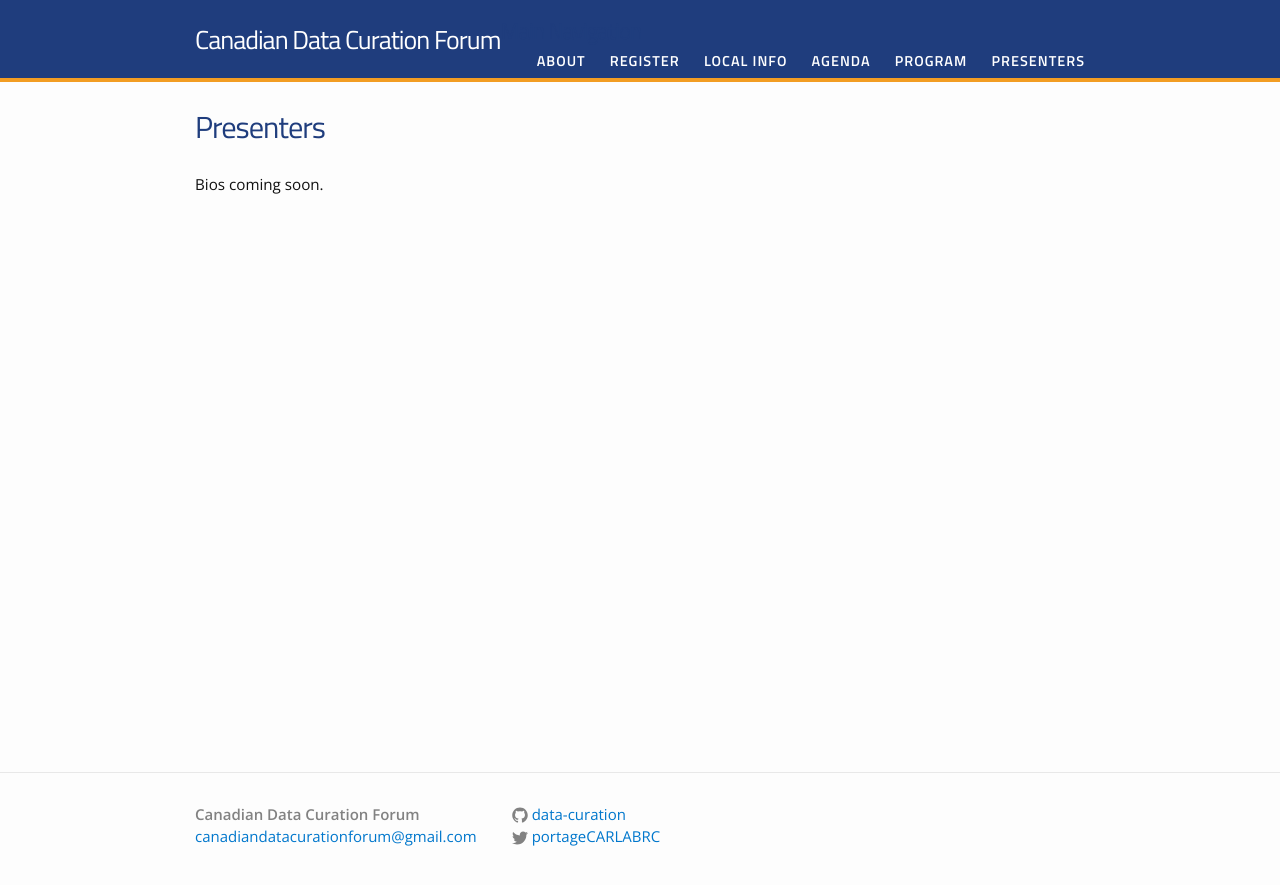
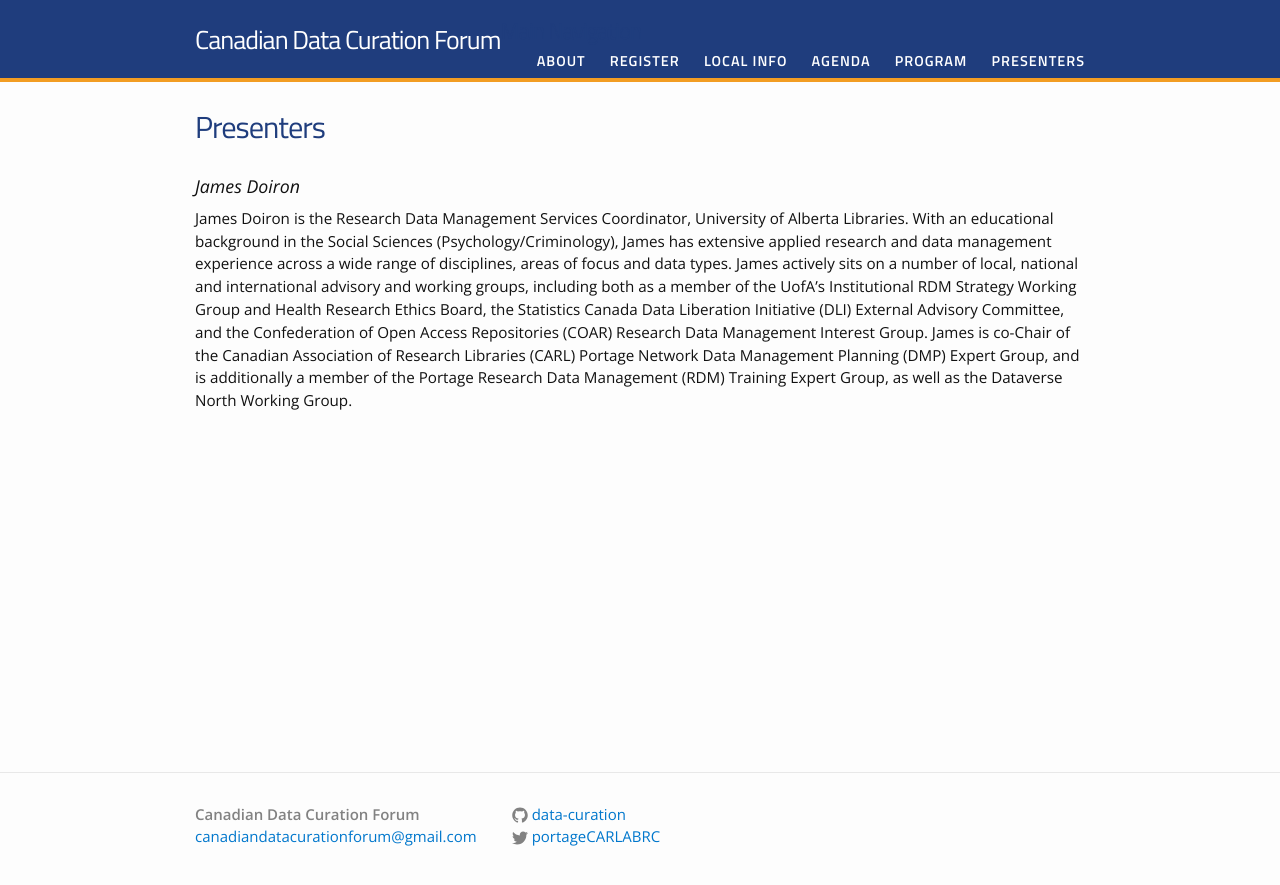
Before and after one commit to data-curation/data-curation.github.io, a Jekyll site: the page built from presenters.md, in a window 1280 px wide. Shown: the top 885 px of the page. Built offline with Jekyll 4.4.1, drawn with Linux system fonts in a browser that asks for light colours.

Commit message:
Update presenters.md

```diff
--- a/presenters.md
+++ b/presenters.md
@@ -4,4 +4,5 @@ title: Presenters
 permalink: /presenters/
 ---
 
-Bios coming soon.
+### James Doiron
+James Doiron is the Research Data Management Services Coordinator, University of Alberta Libraries. With an educational background in the Social Sciences (Psychology/Criminology), James has extensive applied research and data management experience across a wide range of disciplines, areas of focus and data types. James actively sits on a number of local, national and international advisory and working groups, including both as a member of the UofA’s Institutional RDM Strategy Working Group and Health Research Ethics Board, the Statistics Canada Data Liberation Initiative (DLI) External Advisory Committee, and the Confederation of Open Access Repositories (COAR) Research Data Management Interest Group. James is co-Chair of the Canadian Association of Research Libraries (CARL) Portage Network Data Management Planning (DMP) Expert Group, and is additionally a member of the Portage Research Data Management (RDM) Training Expert Group, as well as the Dataverse North Working Group.
```
